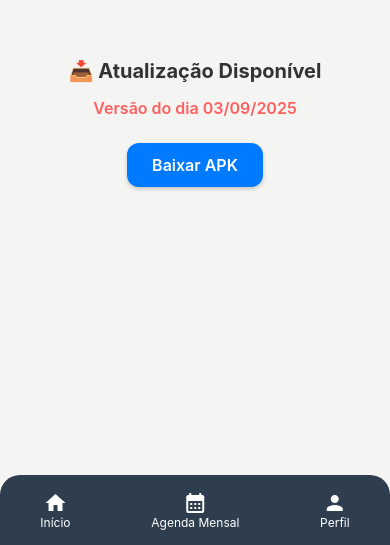
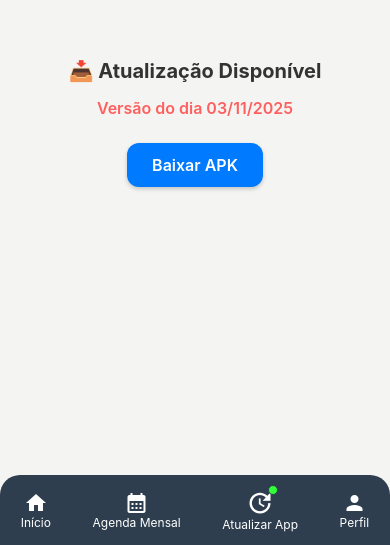
Before and after one commit to MateusJuan/EscalasIASD, a React Native app in the folder EscalasFrontEnd/: screen /AtualizarAppAdm in a window 390 px wide. Shown: the part 299-844 px from the top of the page. Built offline with nearby package versions, Linux system fonts and the light colour scheme.

Commit message:
iiihhhuuuullll

```diff
--- a/EscalasFrontEnd/package.json
+++ b/EscalasFrontEnd/package.json
@@ -24,7 +24,7 @@
     "jsonwebtoken": "^9.0.2",
     "react": "19.1.0",
     "react-dom": "19.1.0",
-    "react-native": "0.81.5",
+    "react-native": "^0.81.5",
     "react-native-elements": "^3.4.3",
     "react-native-gesture-handler": "~2.28.0",
     "react-native-get-random-values": "~1.11.0",
--- a/EscalasFrontEnd/telas/adm/atualizarAppAdm.jsx
+++ b/EscalasFrontEnd/telas/adm/atualizarAppAdm.jsx
@@ -6,7 +6,7 @@ export default function AgendaMensalUsuario({ navigation }) {
   const fadeAnim = useRef(new Animated.Value(0)).current;
 
   const linkAPK =
-    "https://github.com/MateusJuan/EscalasIASD/releases/download/v1.0/application-c46658a1-c0f8-4a18-aa77-b68e81aab1fb.apk";
+    "https://github.com/MateusJuan/EscalasIASD/releases/download/v1.0/application-eb0f9aa2-5959-47d0-bde4-7e4b09a4ab40.apk";
 
   const baixarAPK = () => {
     Linking.openURL(linkAPK);
@@ -36,7 +36,7 @@ export default function AgendaMensalUsuario({ navigation }) {
       <View style={styles.container}>
         <Text style={styles.title}>📥 Atualização Disponível</Text>
         <Animated.Text style={[styles.animText, { opacity: fadeAnim }]}>
-          Versão do dia 03/09/2025
+          Versão do dia 03/11/2025
         </Animated.Text>
 
         <TouchableOpacity style={styles.button} onPress={baixarAPK}>
--- a/EscalasFrontEnd/telas/barras/adminferior.jsx
+++ b/EscalasFrontEnd/telas/barras/adminferior.jsx
@@ -23,7 +23,7 @@ export default function AdmInferior({ navigation, route }) {
       </TouchableOpacity>
 
       {/* Botão de atualização com badge corretamente posicionado */}
-      {/*<TouchableOpacity
+      <TouchableOpacity
         style={styles.footerItem}
         onPress={() => navigation.navigate("AtualizarAppAdm")}
       >
@@ -32,7 +32,7 @@ export default function AdmInferior({ navigation, route }) {
           <View style={styles.badge} />
         </View>
         <Text style={styles.footerText}>Atualizar App</Text>
-      </TouchableOpacity>*/}
+      </TouchableOpacity>
 
       <TouchableOpacity
         style={styles.footerItem}
--- a/EscalasFrontEnd/telas/barras/usuarioinferior.jsx
+++ b/EscalasFrontEnd/telas/barras/usuarioinferior.jsx
@@ -23,7 +23,7 @@ export default function UsuarioInferior({ navigation }) {
       </TouchableOpacity>
 
       {/* Botão de atualização com badge corretamente posicionado */}
-      {/*<TouchableOpacity
+      <TouchableOpacity
         style={styles.footerItem}
         onPress={() => navigation.navigate("AtualizarAppUsuario")}
       >
@@ -32,7 +32,7 @@ export default function UsuarioInferior({ navigation }) {
           <View style={styles.badge} />
         </View>
         <Text style={styles.footerText}>Atualizar App</Text>
-      </TouchableOpacity>*/}
+      </TouchableOpacity>
 
       <TouchableOpacity
         style={styles.footerItem}
--- a/EscalasFrontEnd/telas/usuario/atualizarApp.jsx
+++ b/EscalasFrontEnd/telas/usuario/atualizarApp.jsx
@@ -6,7 +6,7 @@ export default function AgendaMensalUsuario({ navigation }) {
   const fadeAnim = useRef(new Animated.Value(0)).current;
 
   const linkAPK =
-    "https://github.com/MateusJuan/EscalasIASD/releases/download/v1.0/application-c46658a1-c0f8-4a18-aa77-b68e81aab1fb.apk";
+    "https://github.com/MateusJuan/EscalasIASD/releases/download/v1.0/application-eb0f9aa2-5959-47d0-bde4-7e4b09a4ab40.apk";
 
   const baixarAPK = () => {
     Linking.openURL(linkAPK);
@@ -36,7 +36,7 @@ export default function AgendaMensalUsuario({ navigation }) {
       <View style={styles.container}>
         <Text style={styles.title}>📥 Atualização Disponível</Text>
         <Animated.Text style={[styles.animText, { opacity: fadeAnim }]}>
-          Versão do dia 03/09/2025
+          Versão do dia 03/11/2025
         </Animated.Text>
 
         <TouchableOpacity style={styles.button} onPress={baixarAPK}>
```
Also changed, not shown: 1 other file (tests, documents, lock files or other folders).
